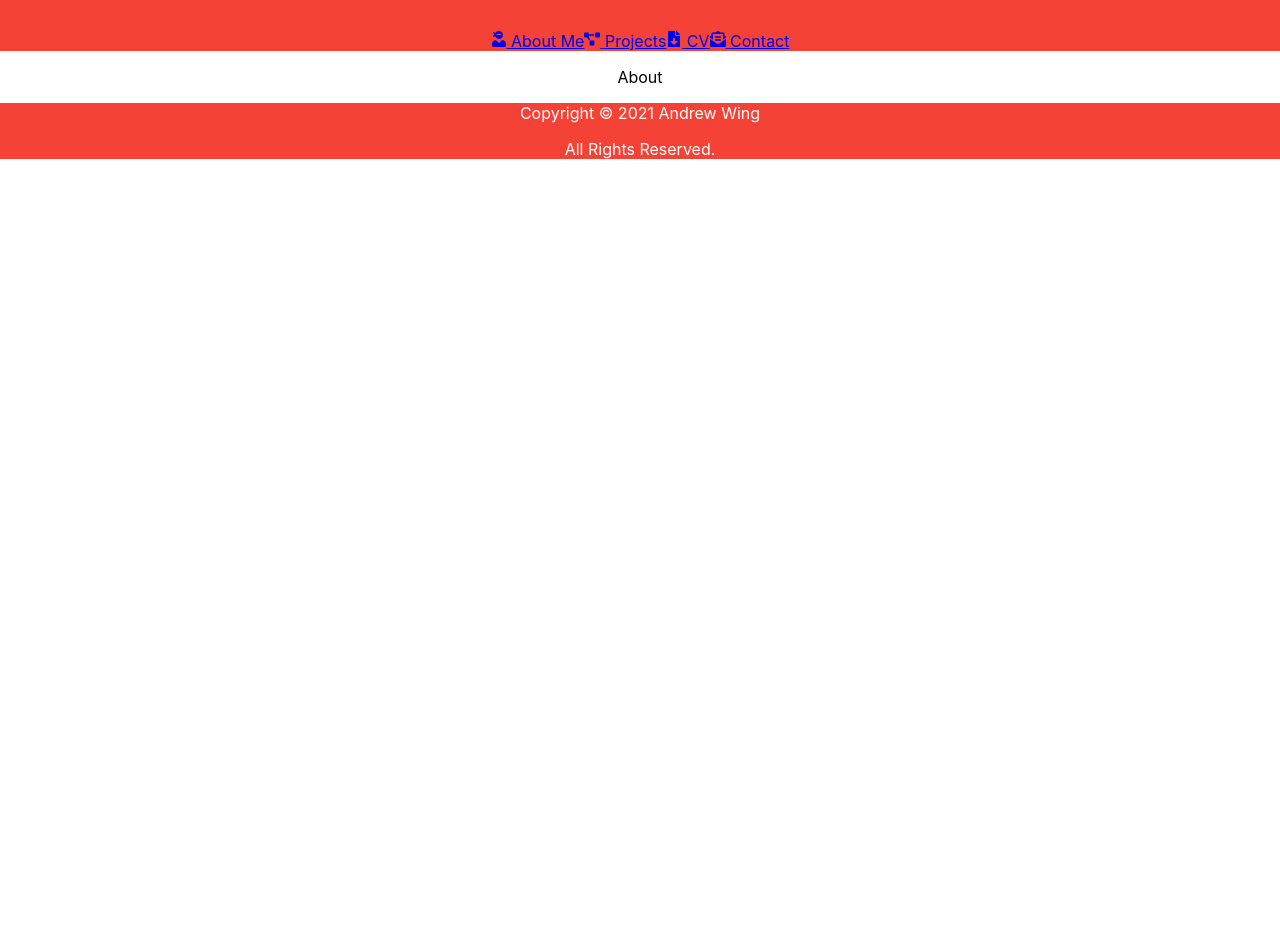
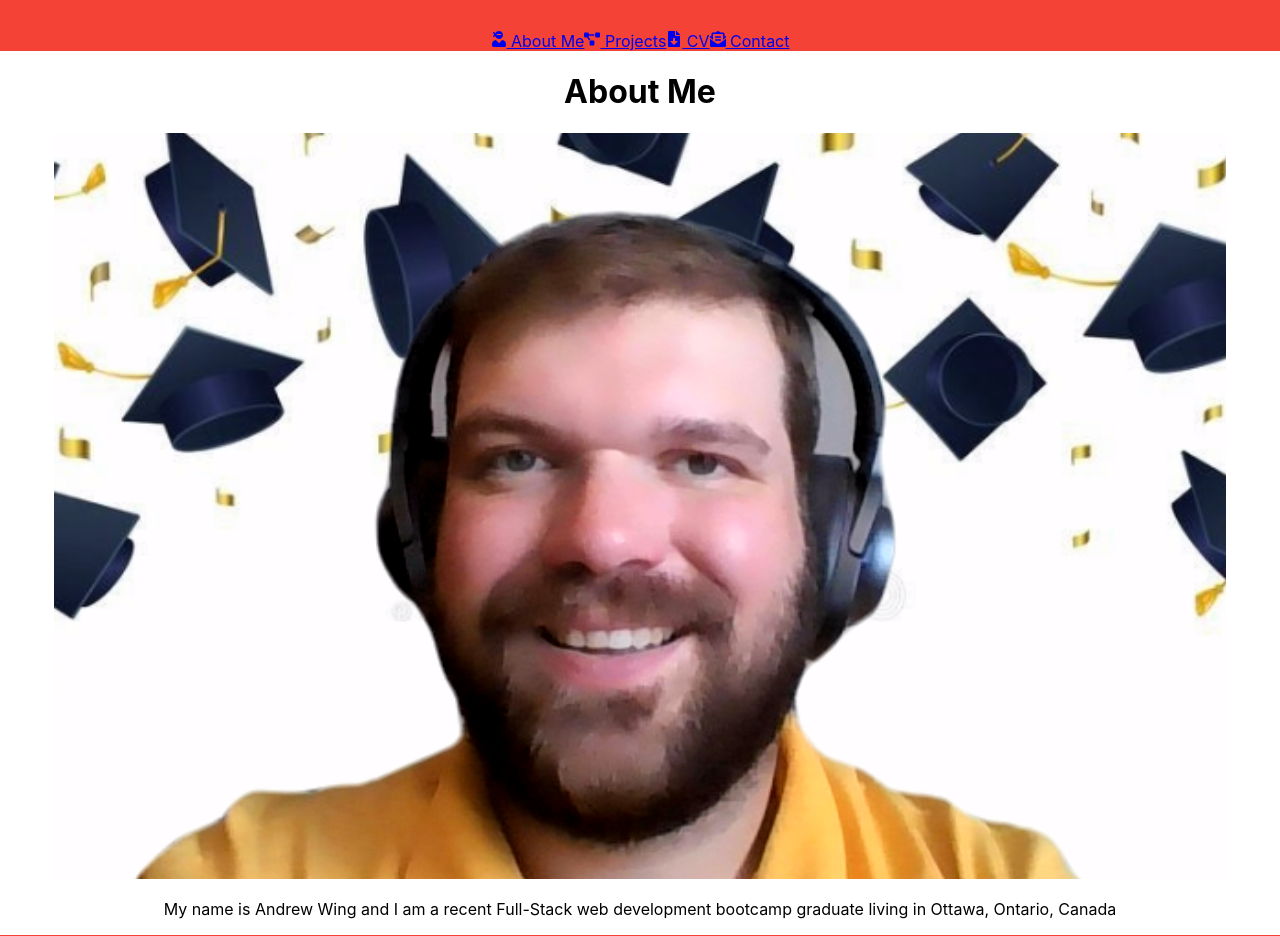
Before and after one commit to wingeh/react-portfolio, a React (Create React App) app: page / in a window 1280 px wide. Shown: the part 80-1016 px from the top of the page. Before the commit the page ends 800 px from the top, so only its background shows below. Built offline with nearby package versions, Linux system fonts and the light colour scheme.

Commit message:
Implementing about page

```diff
--- a/src/components/About.jsx
+++ b/src/components/About.jsx
@@ -1,12 +1,15 @@
 // WHEN I am presented with the About Me section
 // THEN I see a recent photo or avatar of the developer and a short bio about them
 
-import React from 'react'
+import React from 'react';
+import pic from './../images/andrew.png';
 
 function About() {
     return (
         <content>
-            <p>About</p>
+            <h1>About Me</h1>
+            <img src={pic} alt="Recent photo of Andrew Wing" />
+            <p>My name is Andrew Wing and I am a recent Full-Stack web development bootcamp graduate living in Ottawa, Ontario, Canada</p>
         </content>
 
     );
```
Also changed, not shown: src/images/andrew.png (added).
